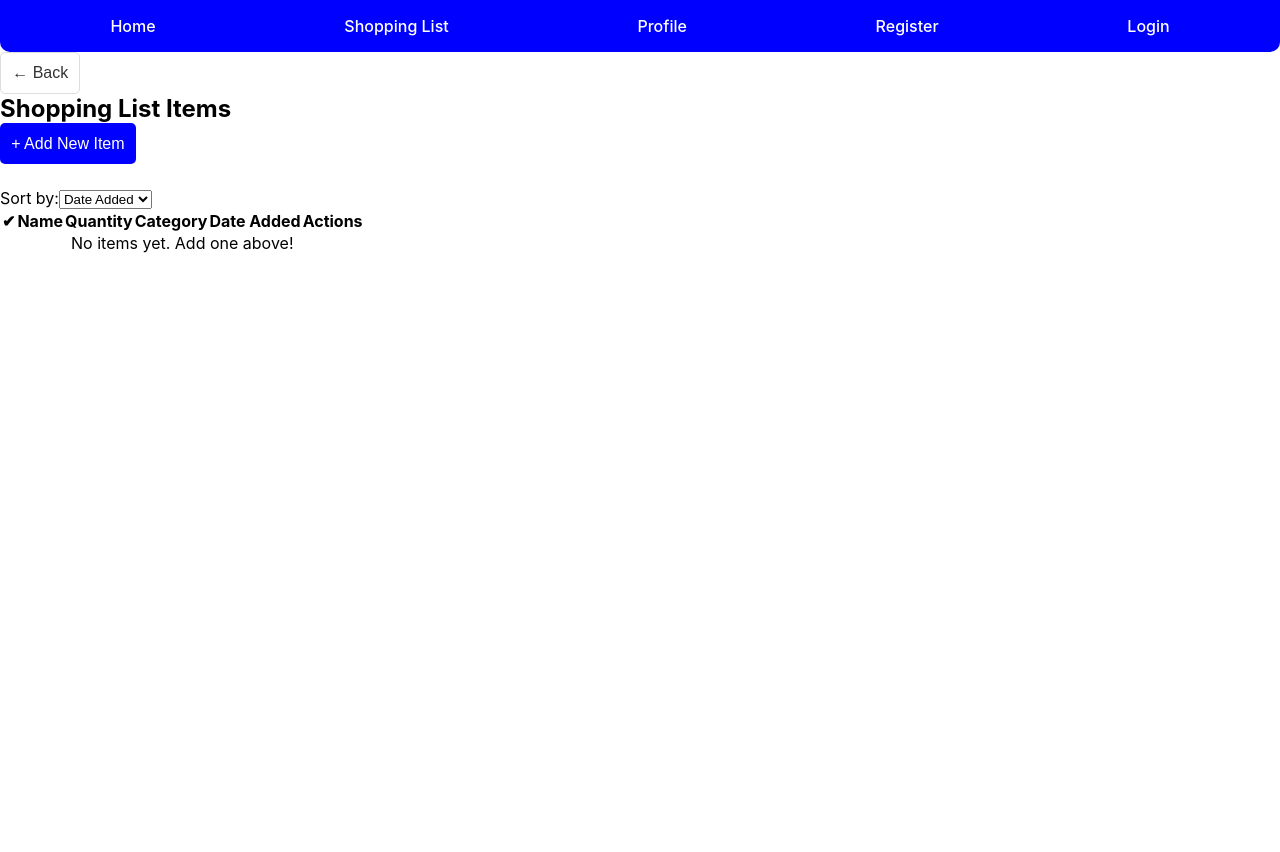
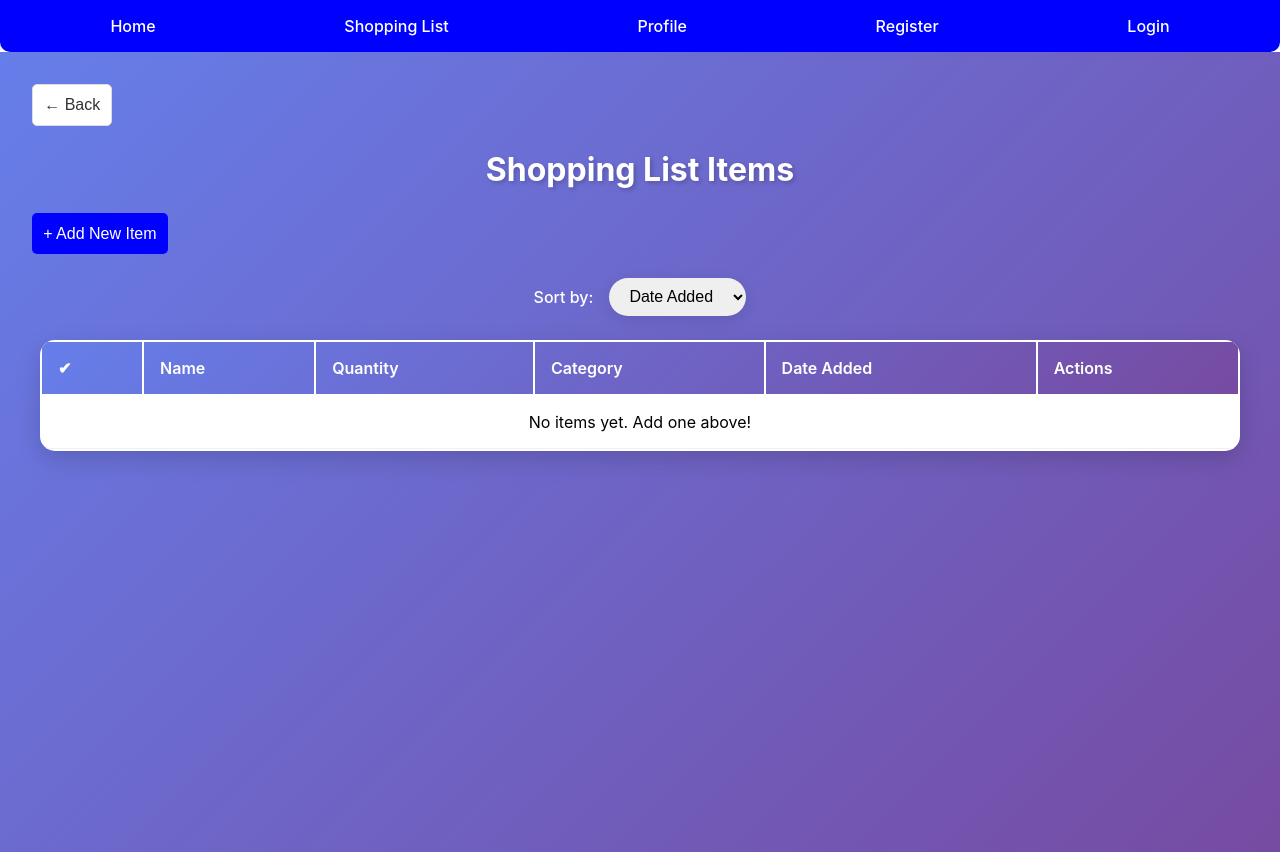
Before and after one commit to Mluleki23/Task-5-Shopping-List-App-, a React (Vite) app: page /lists in a window 1280 px wide. Before the commit the page ends 800 px from the top, so only its background shows below. Built offline with nearby package versions, Linux system fonts and the light colour scheme.

Commit message:
Add beautiful centered styling with gradient background and card animations

```diff
--- a/src/App.css
+++ b/src/App.css
@@ -728,6 +728,179 @@ body {
   margin-top: 1.5rem;
 }
 
+/* Shopping Lists Page */
+.shopping-lists-page {
+  min-height: 100vh;
+  background: linear-gradient(135deg, #667eea 0%, #764ba2 100%);
+  padding: 2rem;
+}
+
+.shopping-lists-page h1 {
+  text-align: center;
+  color: white;
+  font-size: 2.5rem;
+  margin-bottom: 2rem;
+  text-shadow: 2px 2px 4px rgba(0, 0, 0, 0.2);
+}
+
+.list-controls {
+  max-width: 1200px;
+  margin: 0 auto 2rem;
+  display: flex;
+  gap: 1rem;
+  justify-content: center;
+  flex-wrap: wrap;
+}
+
+.list-controls input,
+.list-controls select {
+  padding: 0.8rem 1.2rem;
+  border: none;
+  border-radius: 25px;
+  font-size: 1rem;
+  box-shadow: 0 4px 15px rgba(0, 0, 0, 0.1);
+  transition: all 0.3s;
+}
+
+.list-controls input {
+  min-width: 300px;
+}
+
+.list-controls input:focus,
+.list-controls select:focus {
+  outline: none;
+  box-shadow: 0 6px 20px rgba(0, 0, 0, 0.15);
+  transform: translateY(-2px);
+}
+
+.lists-container {
+  max-width: 1200px;
+  margin: 0 auto;
+  display: grid;
+  grid-template-columns: repeat(auto-fill, minmax(300px, 1fr));
+  gap: 2rem;
+  padding: 1rem;
+}
+
+.list-card {
+  background: white;
+  border-radius: 15px;
+  padding: 1.5rem;
+  box-shadow: 0 8px 25px rgba(0, 0, 0, 0.15);
+  transition: all 0.3s ease;
+  position: relative;
+  overflow: hidden;
+}
+
+.list-card::before {
+  content: '';
+  position: absolute;
+  top: 0;
+  left: 0;
+  right: 0;
+  height: 4px;
+  background: linear-gradient(90deg, #667eea 0%, #764ba2 100%);
+}
+
+.list-card:hover {
+  transform: translateY(-8px);
+  box-shadow: 0 12px 35px rgba(0, 0, 0, 0.2);
+}
+
+.list-card h3 {
+  color: #333;
+  font-size: 1.5rem;
+  margin-bottom: 1rem;
+  font-weight: 600;
+}
+
+.shopping-lists-page .btn-primary {
+  display: block;
+  margin: 0 auto 2rem;
+  padding: 1rem 2.5rem;
+  font-size: 1.1rem;
+  border-radius: 25px;
+  background: linear-gradient(135deg, #667eea 0%, #764ba2 100%);
+  border: none;
+  box-shadow: 0 6px 20px rgba(102, 126, 234, 0.4);
+  transition: all 0.3s;
+}
+
+.shopping-lists-page .btn-primary:hover {
+  transform: translateY(-3px);
+  box-shadow: 0 8px 25px rgba(102, 126, 234, 0.5);
+}
+
+/* List Detail Page */
+.list-detail-page {
+  min-height: 100vh;
+  background: linear-gradient(135deg, #667eea 0%, #764ba2 100%);
+  padding: 2rem;
+}
+
+.list-detail-page h2 {
+  text-align: center;
+  color: white;
+  font-size: 2rem;
+  margin: 1.5rem 0;
+  text-shadow: 2px 2px 4px rgba(0, 0, 0, 0.2);
+}
+
+.sort-section {
+  max-width: 1200px;
+  margin: 0 auto 1.5rem;
+  display: flex;
+  gap: 1rem;
+  align-items: center;
+  justify-content: center;
+  color: white;
+  font-weight: 500;
+}
+
+.sort-section select {
+  padding: 0.6rem 1rem;
+  border: none;
+  border-radius: 20px;
+  font-size: 1rem;
+  box-shadow: 0 4px 15px rgba(0, 0, 0, 0.1);
+}
+
+.items-table {
+  max-width: 1200px;
+  margin: 0 auto;
+  width: 100%;
+  background: white;
+  border-radius: 15px;
+  overflow: hidden;
+  box-shadow: 0 8px 25px rgba(0, 0, 0, 0.15);
+}
+
+.items-table thead {
+  background: linear-gradient(135deg, #667eea 0%, #764ba2 100%);
+  color: white;
+}
+
+.items-table th {
+  padding: 1rem;
+  text-align: left;
+  font-weight: 600;
+  font-size: 1rem;
+}
+
+.items-table td {
+  padding: 1rem;
+  border-bottom: 1px solid #f0f0f0;
+}
+
+.items-table tbody tr:hover {
+  background: #f8f9ff;
+}
+
+.completed-row {
+  opacity: 0.6;
+  text-decoration: line-through;
+}
+
 /* Responsive Design */
 @media (max-width: 768px) {
   .shopping-list-stats {
@@ -763,4 +936,16 @@ body {
   .sort-box {
     width: 100%;
   }
+
+  .lists-container {
+    grid-template-columns: 1fr;
+  }
+
+  .list-controls input {
+    min-width: 100%;
+  }
+
+  .shopping-lists-page h1 {
+    font-size: 2rem;
+  }
 }
```
